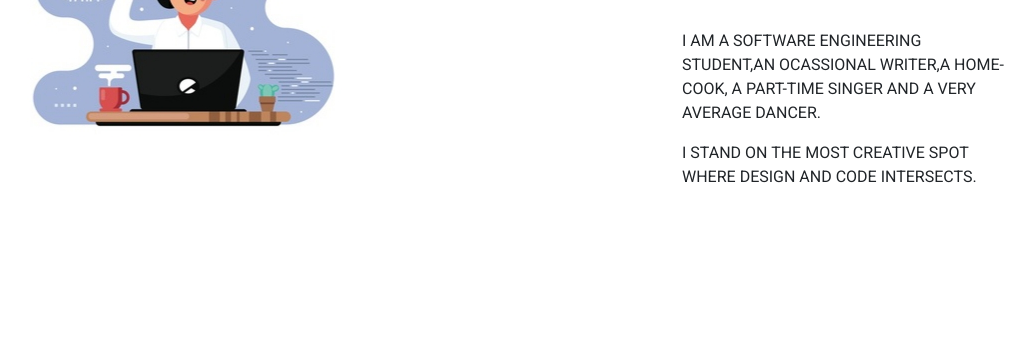
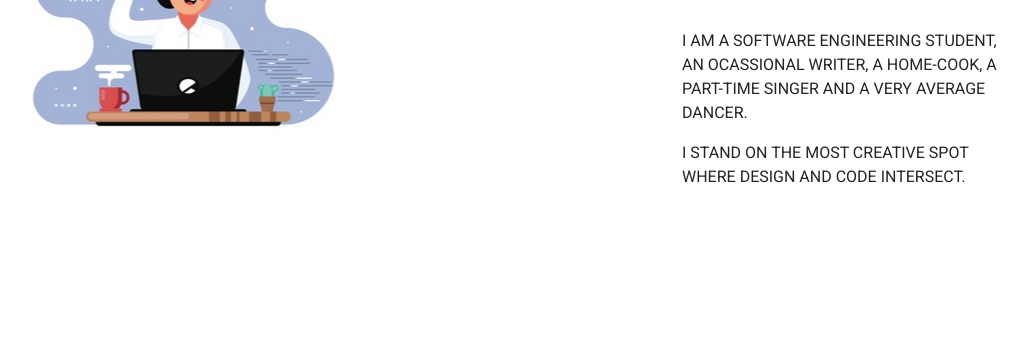
Before and after one commit to komalhussain/hussain, a plain HTML site: page index.html in a window 1280 px wide. Shown: the part 792-1146 px from the top of the page, without its empty margins (118-1148 px from the left). Drawn offline with nearby package versions, Linux system fonts and the light colour scheme.

Commit message:
Update index.html

```diff
--- a/index.html
+++ b/index.html
@@ -71,8 +71,8 @@
         <span>INTRODUCE</span>
         <span>MYSELF</span></h2>
       <div class="paragraph py-4 w-100">
-        <p>I am a software engineering student,an ocassional writer,a home-cook, a part-time singer and a very average dancer.</p>
-        <p>I stand on the most creative spot where design and code intersects.</p>
+        <p>I am a software engineering student, an ocassional writer, a home-cook, a part-time singer and a very average dancer.</p>
+        <p>I stand on the most creative spot where design and code intersect.</p>
       </div>
     </div>
   </div>
```
